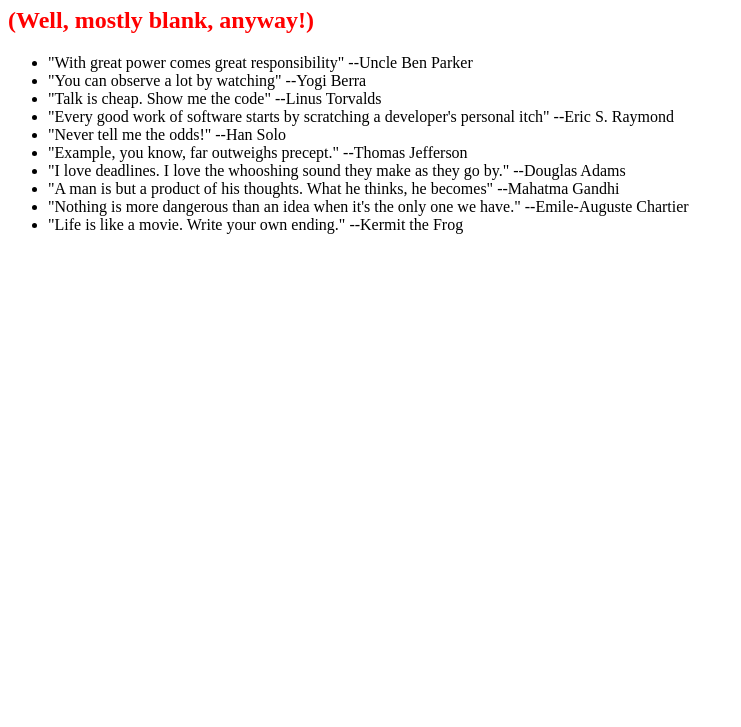
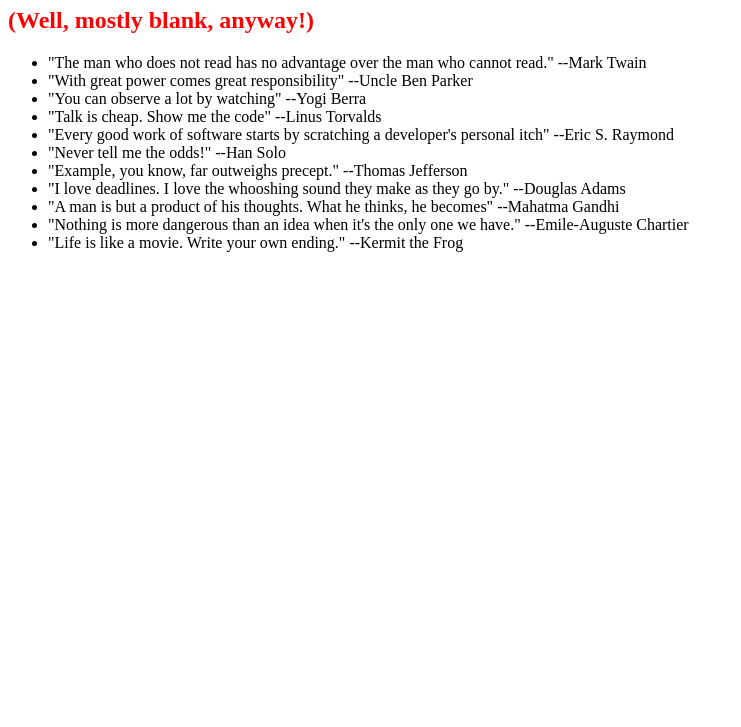
Before and after one commit to Blauermedic/0main_opensap_repo, a plain HTML site: page index.html in a window 1280 px wide. Shown: the part 73-800 px from the top of the page, without its empty margins (0-741 px from the left). Drawn offline with Linux system fonts and the light colour scheme.

Commit message:
Added quote by Mark Twain

```diff
--- a/index.html
+++ b/index.html
@@ -9,6 +9,7 @@
 		<h1>This web page is blank</h1>
 		<h2>(Well, mostly blank, anyway!)</h2>
 		<ul>
+			<li>"The man who does not read has no advantage over the man who cannot read." --Mark Twain</li>
 			<li>"With great power comes great responsibility" --Uncle Ben Parker</li>
 			<li>"You can observe a lot by watching" --Yogi Berra</li>
 			<li>"Talk is cheap. Show me the code" --Linus Torvalds</li>
```
